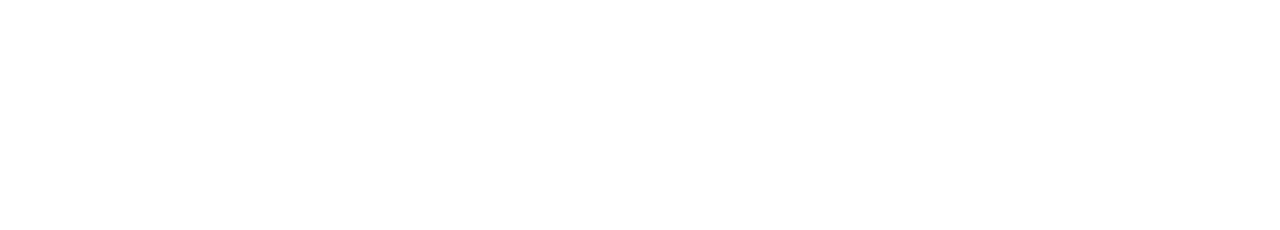
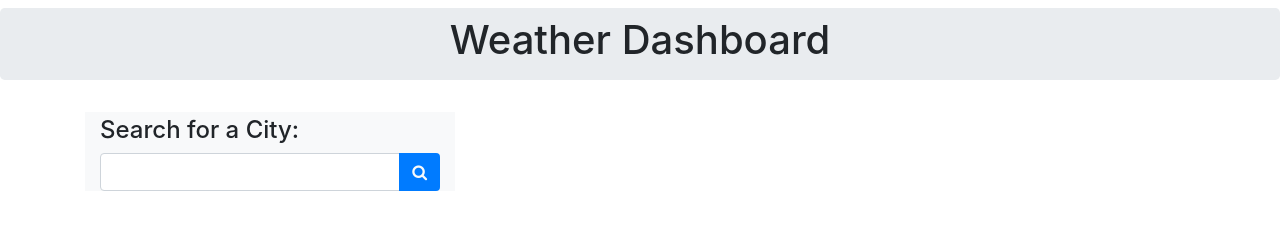
Before and after one commit to bill6653/weather-dashboard, a plain HTML site: page index.html in a window 1280 px wide. Drawn offline with nearby package versions, Linux system fonts and the light colour scheme.

Commit message:
Created jumbotron and form handling inputs

```diff
--- a/index.html
+++ b/index.html
@@ -12,6 +12,20 @@
     <link rel="stylesheet" href="./assets/css/style.css">
 </head>
 <body>
+     <!-- Jumbotron for Title -->
+     <div class="jumbotron container-fluid mt-2 text-center p-2">
+        <h1>Weather Dashboard</h1>
+    </div>
+    <div class="container">
+        <div class="col-sm-4 bg-light">
+            <h4 class="pt-1">Search for a City:</h4>
+            <!-- Form for handling inputs -->
+            <div class="input-group mb-3">
+                <input type="text" class="form-control" id="search-city" aria-label="City Search" aria-describedby="search-button">
+                <div class="input-group-append">
+                    <button class=" btn bg-primary text-light" id="search-button"><i class="fa fa-search"></i></button>
+                </div>
+            </div>
 
     <!-- jQuery -->
     <script src="https://code.jquery.com/jquery.js"></script>
```
